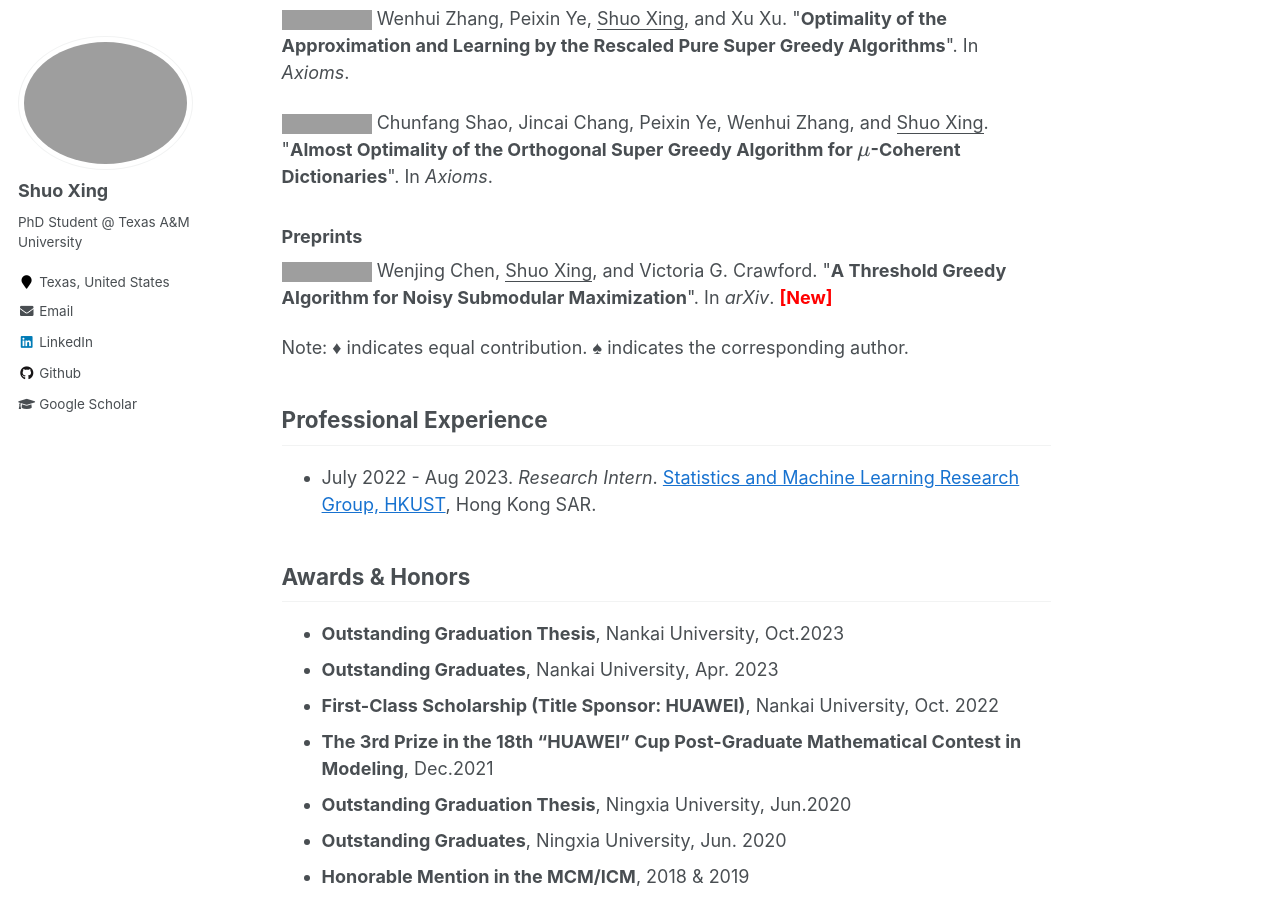
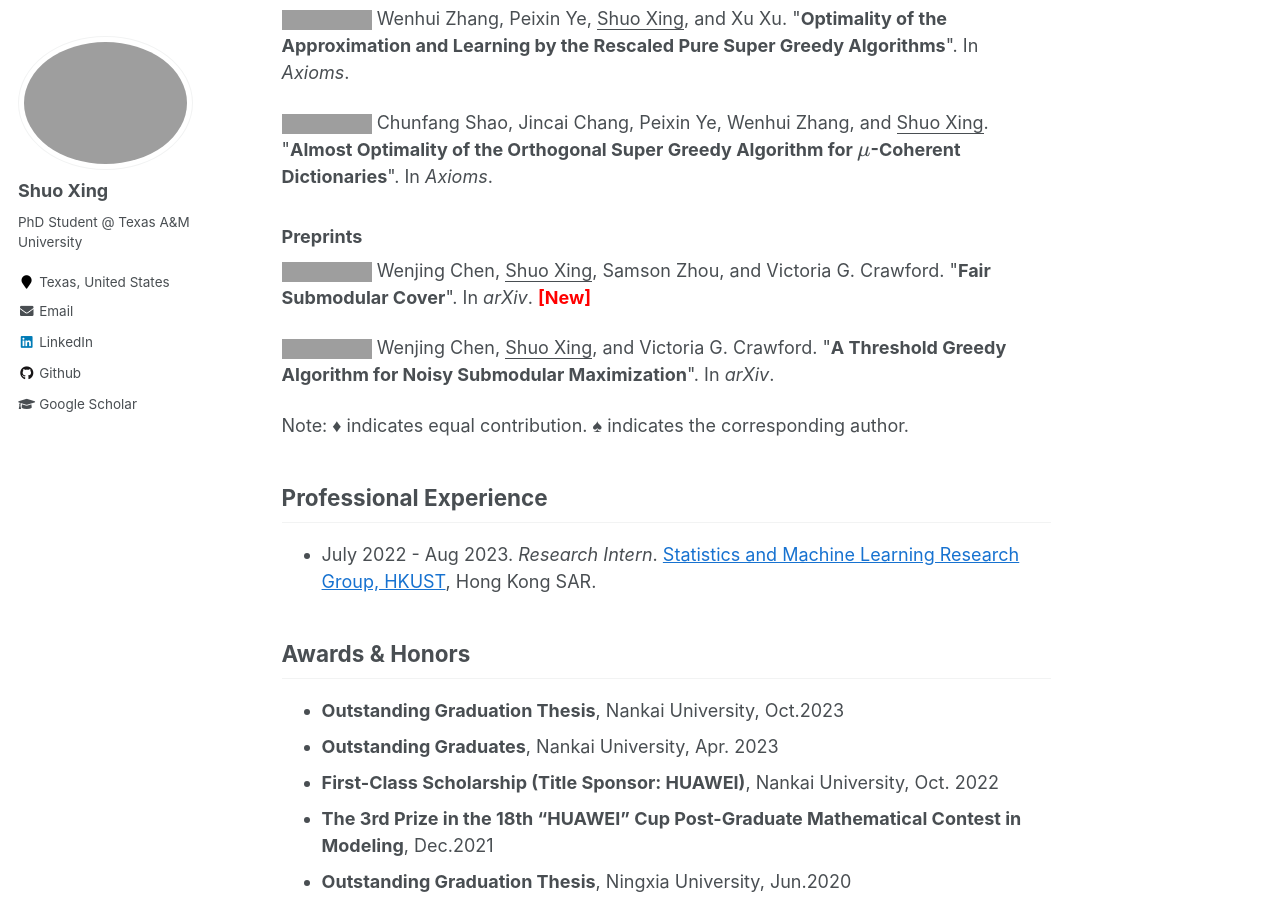
Before and after one commit to ShuoXing98/shuoxing98.github.io, a Jekyll site: the page built from _pages/about.md, in a window 1280 px wide and 900 px high, scrolled down 1538 px. Built offline with Jekyll 4.4.1, drawn with Linux system fonts in a browser that asks for light colours; formulas are drawn with MathJax 3; comment, search, counter and statistics services are not loaded; grey boxes are pictures that could not be loaded.

Commit message:
updated CV

```diff
--- a/_pages/about.md
+++ b/_pages/about.md
@@ -54,7 +54,9 @@ I am a first-year PhD student in Computer Science at [Texas A&M University](http
 
 ### Preprints
 
-<a href="https://arxiv.org/abs/2312.00155" target="_blank"><img src="https://img.shields.io/badge/arXiv-2312.00155-red?style=flat-square"></a> Wenjing Chen, <u>Shuo Xing</u>, and Victoria G. Crawford. &quot;**A Threshold Greedy Algorithm for Noisy Submodular Maximization**&quot;. In *arXiv*. <span style="color:red"> **[New]** </span>
+<a href="https://arxiv.org/abs/2407.04804" target="_blank"><img src="https://img.shields.io/badge/arXiv-2407.04804-red?style=flat-square"></a> Wenjing Chen, <u>Shuo Xing</u>, Samson Zhou, and Victoria G. Crawford. &quot;**Fair Submodular Cover**&quot;. In *arXiv*. <span style="color:red"> **[New]** </span>
+
+<a href="https://arxiv.org/abs/2312.00155" target="_blank"><img src="https://img.shields.io/badge/arXiv-2312.00155-red?style=flat-square"></a> Wenjing Chen, <u>Shuo Xing</u>, and Victoria G. Crawford. &quot;**A Threshold Greedy Algorithm for Noisy Submodular Maximization**&quot;. In *arXiv*.
 
 
 <!-- ### Manuscript & Submission
```
Also changed, not shown: 1 other file.
